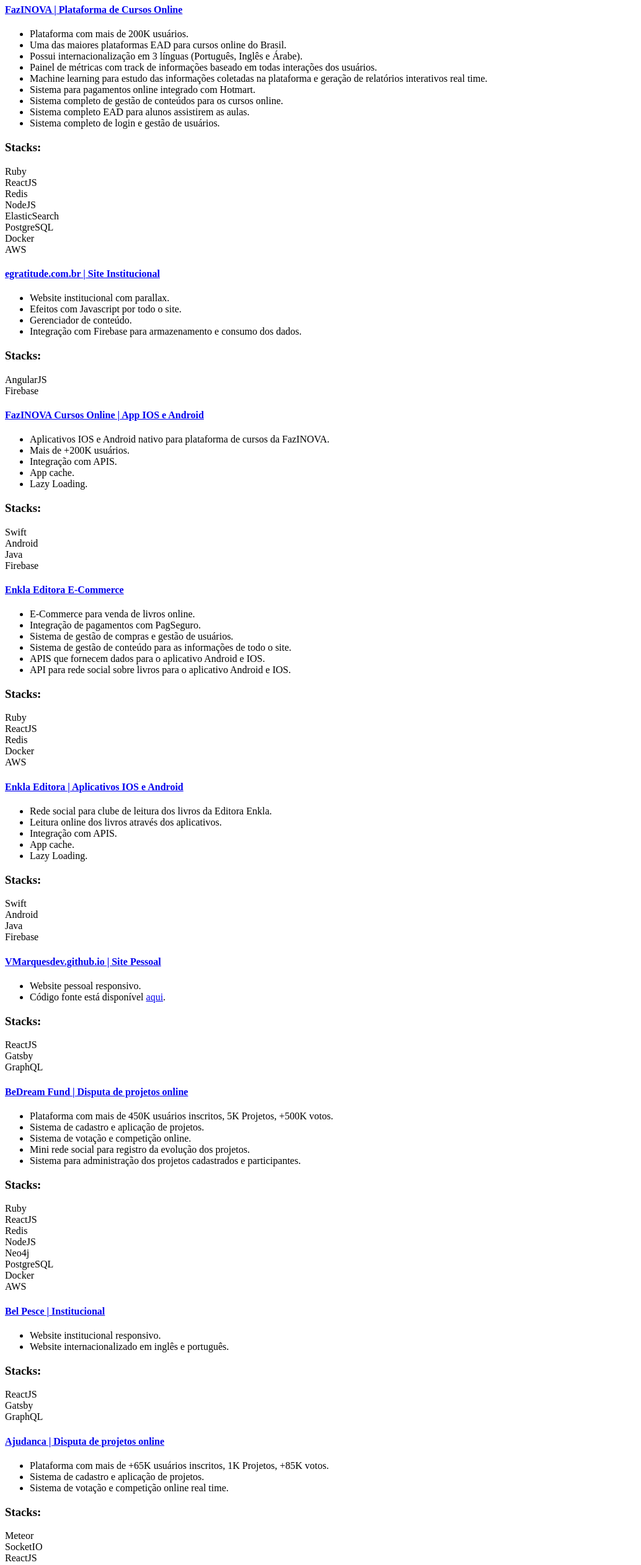
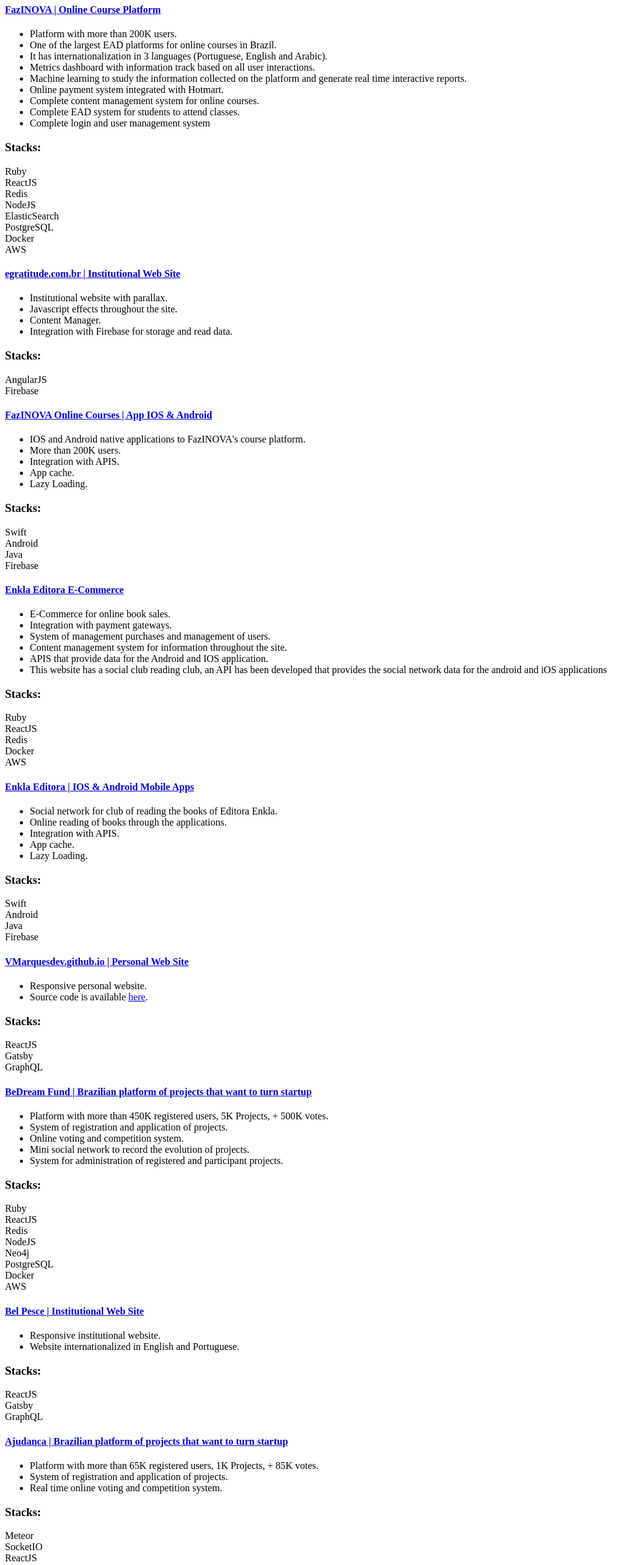
Before and after one commit to vmarquesdev/vmarquesdev.github.io, a Gatsby site: page /projects in a window 1280 px wide. Shown: the part 73-2598 px from the top of the page at 62% size, without its empty margins (0-1034 px from the left). Built offline with nearby package versions, Linux system fonts and the light colour scheme; Gatsby itself is replaced by a stand-in of ours.

Commit message:
Change language for english

```diff
--- a/src/pages/projects.js
+++ b/src/pages/projects.js
@@ -61,13 +61,13 @@
 		return (
 			<div className="container">
 				<Helmet
-					title="Projetos | VMarquesdev.github.io"
+					title="Projects | VMarquesdev.github.io"
 					meta={[
-						{ name: 'description', content: 'Conheça meus últimos projetos.' },
+						{ name: 'description', content: 'Get to know the latest projects.' },
 					]}
 				/>
 				<header className="page__header">
-					<h1 className="page__title">Projetos</h1>
+					<h1 className="page__title">Projects</h1>
 				</header>
 
 				<div className="feed container--narrow">
--- a/src/pages/projects/01-fazinova-plataform/index.md
+++ b/src/pages/projects/01-fazinova-plataform/index.md
@@ -1,16 +1,16 @@
 ---
-title: FazINOVA | Plataforma de Cursos Online
+title: FazINOVA | Online Course Platform
 path: "/projects/01-fazinova-plataform/"
 url: "https://www.fazinova.com.br"
 stacks: Ruby, ReactJS, Redis, NodeJS, ElasticSearch, PostgreSQL, Docker, AWS
 ---
 
-- Plataforma com mais de 200K usuários.
-- Uma das maiores plataformas EAD para cursos online do Brasil.
-- Possui internacionalização em 3 línguas (Português, Inglês e Árabe).
-- Painel de métricas com track de informações baseado em todas interações dos usuários.
-- Machine learning para estudo das informações coletadas na plataforma e geração de relatórios interativos real time.
-- Sistema para pagamentos online integrado com Hotmart.
-- Sistema completo de gestão de conteúdos para os cursos online.
-- Sistema completo EAD para alunos assistirem as aulas.
-- Sistema completo de login e gestão de usuários.
+- Platform with more than 200K users.
+- One of the largest EAD platforms for online courses in Brazil.
+- It has internationalization in 3 languages (Portuguese, English and Arabic).
+- Metrics dashboard with information track based on all user interactions.
+- Machine learning to study the information collected on the platform and generate real time interactive reports.
+- Online payment system integrated with Hotmart.
+- Complete content management system for online courses.
+- Complete EAD system for students to attend classes.
+- Complete login and user management system
--- a/src/pages/projects/02-egratitude/index.md
+++ b/src/pages/projects/02-egratitude/index.md
@@ -1,11 +1,11 @@
 ---
-title: egratitude.com.br | Site Institucional
+title: egratitude.com.br | Institutional Web Site
 path: "/projects/02-egratitude"
 url: "https://egratitude.com.br"
 stacks: AngularJS, Firebase
 ---
 
-- Website institucional com parallax.
-- Efeitos com Javascript por todo o site.
-- Gerenciador de conteúdo.
-- Integração com Firebase para armazenamento e consumo dos dados.
+- Institutional website with parallax.
+- Javascript effects throughout the site.
+- Content Manager.
+- Integration with Firebase for storage and read data.
--- a/src/pages/projects/03-fazinova-app/index.md
+++ b/src/pages/projects/03-fazinova-app/index.md
@@ -1,12 +1,12 @@
 ---
-title: FazINOVA Cursos Online | App IOS e Android
+title: FazINOVA Online Courses | App IOS & Android
 path: "/projects/03-fazinova-app"
 url: "https://www.fazinova.com.br/app"
 stacks: Swift, Android, Java, Firebase
 ---
 
-- Aplicativos IOS e Android nativo para plataforma de cursos da FazINOVA.
-- Mais de +200K usuários.
-- Integração com APIS.
+- IOS and Android native applications to FazINOVA's course platform.
+- More than 200K users.
+- Integration with APIS.
 - App cache.
 - Lazy Loading.
--- a/src/pages/projects/04-enkla-ecommerce/index.md
+++ b/src/pages/projects/04-enkla-ecommerce/index.md
@@ -5,9 +5,9 @@
 stacks: Ruby, ReactJS, Redis, Docker, AWS
 ---
 
-- E-Commerce para venda de livros online.
-- Integração de pagamentos com PagSeguro.
-- Sistema de gestão de compras e gestão de usuários.
-- Sistema de gestão de conteúdo para as informações de todo o site.
-- APIS que fornecem dados para o aplicativo Android e IOS.
-- API para rede social sobre livros para o aplicativo Android e IOS.
+- E-Commerce for online book sales.
+- Integration with payment gateways.
+- System of management purchases and management of users.
+- Content management system for information throughout the site.
+- APIS that provide data for the Android and IOS application.
+- This website has a social club reading club, an API has been developed that provides the social network data for the android and iOS applications
--- a/src/pages/projects/05-enkla-app/index.md
+++ b/src/pages/projects/05-enkla-app/index.md
@@ -1,12 +1,12 @@
 ---
-title: Enkla Editora | Aplicativos IOS e Android
+title: Enkla Editora | IOS & Android Mobile Apps
 path: "/projects/05-enkla-app"
 url: "https://enkla.com.br/app"
 stacks: Swift, Android, Java, Firebase
 ---
 
-- Rede social para clube de leitura dos livros da Editora Enkla.
-- Leitura online dos livros através dos aplicativos.
-- Integração com APIS.
+- Social network for club of reading the books of Editora Enkla.
+- Online reading of books through the applications.
+- Integration with APIS.
 - App cache.
 - Lazy Loading.
--- a/src/pages/projects/06-vmarquesdev/index.md
+++ b/src/pages/projects/06-vmarquesdev/index.md
@@ -1,9 +1,9 @@
 ---
-title: VMarquesdev.github.io | Site Pessoal
+title: VMarquesdev.github.io | Personal Web Site
 path: "/projects/06-vmarquesdev"
 url: "https://vmarquesdev.github.io/"
 stacks: ReactJS, Gatsby, GraphQL
 ---
 
-- Website pessoal responsivo.
-- Código fonte está disponível <a href="https://github.com/vmarquesdev/vmarquesdev.github.io" target="_blank">aqui</a>.
+- Responsive personal website.
+- Source code is available <a href="https://github.com/vmarquesdev/vmarquesdev.github.io" target="_blank">here</a>.
--- a/src/pages/projects/07-bedreamfund-plataform/index.md
+++ b/src/pages/projects/07-bedreamfund-plataform/index.md
@@ -1,12 +1,12 @@
 ---
-title: BeDream Fund | Disputa de projetos online
+title: BeDream Fund | Brazilian platform of projects that want to turn startup
 path: "/projects/07-bedreamfund-plataform"
 url: "http://fund.bedream.me/"
 stacks: Ruby, ReactJS, Redis, NodeJS, Neo4j, PostgreSQL, Docker, AWS
 ---
 
-- Plataforma com mais de 450K usuários inscritos, 5K Projetos, +500K votos.
-- Sistema de cadastro e aplicação de projetos.
-- Sistema de votação e competição online.
-- Mini rede social para registro da evolução dos projetos.
-- Sistema para administração dos projetos cadastrados e participantes.
+- Platform with more than 450K registered users, 5K Projects, + 500K votes.
+- System of registration and application of projects.
+- Online voting and competition system.
+- Mini social network to record the evolution of projects.
+- System for administration of registered and participant projects.
--- a/src/pages/projects/07-belpesce/index.md
+++ b/src/pages/projects/07-belpesce/index.md
@@ -1,9 +1,9 @@
 ---
-title: Bel Pesce | Institucional
+title: Bel Pesce | Institutional Web Site
 path: "/projects/07-belpesce"
 url: "https://belpesce.com.br/"
 stacks: ReactJS, Gatsby, GraphQL
 ---
 
-- Website institucional responsivo.
-- Website internacionalizado em inglês e português.
+- Responsive institutional website.
+- Website internationalized in English and Portuguese.
--- a/src/pages/projects/08-ajudanca-plataform/index.md
+++ b/src/pages/projects/08-ajudanca-plataform/index.md
@@ -1,10 +1,10 @@
 ---
-title: Ajudanca | Disputa de projetos online
+title: Ajudanca | Brazilian platform of projects that want to turn startup
 path: "/projects/08-ajudanca-plataform"
 url: "http://www.ajudanca.com.br/"
 stacks: Meteor, SocketIO, ReactJS, MongoDB, Docker, AWS
 ---
 
-- Plataforma com mais de +65K usuários inscritos, 1K Projetos, +85K votos.
-- Sistema de cadastro e aplicação de projetos.
-- Sistema de votação e competição online real time.
+- Platform with more than 65K registered users, 1K Projects, + 85K votes.
+- System of registration and application of projects.
+- Real time online voting and competition system.
--- a/src/pages/projects/09-coolrious-plataform/index.md
+++ b/src/pages/projects/09-coolrious-plataform/index.md
@@ -1,12 +1,13 @@
 ---
-title: COOLRIOUS | Plataforma para cadastro de vídeos
+title: COOLRIOUS | Video Registration Platform
 path: "/projects/09-coolrious-plataform"
 url: "http://coolrious.com/"
 stacks: Ruby, Redis, PostgreSQL, Docker, AWS
 ---
-- Sistema de Autenticação de usuários utilizando:
-    - Email, Facebook e Google Plus.
-- Sistema de cadastro e categorização de vídeos.
-- Sistema de comentários com identificação de automática de links de vídeos.
-- Gerenciador de conteúdo de todas as informações do website.
-- Website responsivo auto ajustável para todos os dispositivos web e mobile.
+
+- User Authentication System using:
+     - Email, Facebook and Google Plus.
+- System of registration and categorization of videos.
+- Comment system with automatic identification of video links.
+- Content manager of all website information.
+- Auto responsive website for all web and mobile devices.
--- a/src/pages/projects/10-starfit28-landing/index.md
+++ b/src/pages/projects/10-starfit28-landing/index.md
@@ -4,5 +4,6 @@
 url: "https://starfit28.com.br/"
 stacks: ReactJS, Gatsby, GraphQL
 ---
-- Melhores padrões para performances em página de vendas.
-- Landing Page responsiva auto ajustável para todos os dispositivos web e mobile.
+
+- Better standards for performances on sales page.
+- Landing page responsive auto adjustable for all web and mobile devices.
--- a/src/pages/projects/11-starfit28-blog/index.md
+++ b/src/pages/projects/11-starfit28-blog/index.md
@@ -4,5 +4,6 @@
 url: "https://starfit28.com.br/blog"
 stacks: WordPress
 ---
-- Template feito para WordPress.
-- Blog responsivo auto ajustável para todos os dispositivos web e mobile.
+
+- Template made for WordPress.
+- Self-adjustable responsive blog for all web and mobile devices.
--- a/src/pages/projects/12-badiri-landing/index.md
+++ b/src/pages/projects/12-badiri-landing/index.md
@@ -4,7 +4,8 @@
 url: "https://www.fazinova.com.br/badiri"
 stacks: Ruby, PostgreSQL, Docker, AWS
 ---
-- Landing Page internacionalizada em EN | PT | AR.
-- Sistema de donwloads para ebooks.
-- Melhores padrões para performances em página de vendas.
-- Landing Page responsiva auto ajustável para todos os dispositivos web e mobile.
+
+- Landing Page internationalized in EN | PT | AIR.
+- Download system for ebooks.
+- Better standards for performances on sales page.
+- Landing page responsive auto adjustable for all web and mobile devices.
--- a/src/pages/projects/13-mailing-belpesce/index.md
+++ b/src/pages/projects/13-mailing-belpesce/index.md
@@ -4,6 +4,7 @@
 url: "http://mailing.belpesce.com.br/"
 stacks: ReactJS, Gatsby, GraphQL
 ---
-- Melhores padrões para performances em página de vendas.
-- Integração para listagem automática de playlist de vídeos do Youtube.
-- Landing Page responsiva auto ajustável para todos os dispositivos web e mobile.
+
+- Better standards for performances on sales page.
+- Integration for automatic listing of Youtube videos playlist.
+- Landing page responsive auto adjustable for all web and mobile devices.
--- a/src/pages/projects/14-conecta-game/index.md
+++ b/src/pages/projects/14-conecta-game/index.md
@@ -4,5 +4,6 @@
 url: "http://conectagame.com.br/"
 stacks: Ruby, PostgreSQL, Docker, AWS
 ---
-- Melhores padrões para performances em página de vendas.
-- Landing Page responsiva auto ajustável para todos os dispositivos web e mobile.
+
+- Better standards for performances on sales page.
+- Landing page responsive auto adjustable for all web and mobile devices.
```
Also changed, not shown: src/layouts/index.js (+5 -5 lines), src/pages/contact.js (+8 -6 lines), src/pages/index.js (+4 -4 lines), 1 other file.
